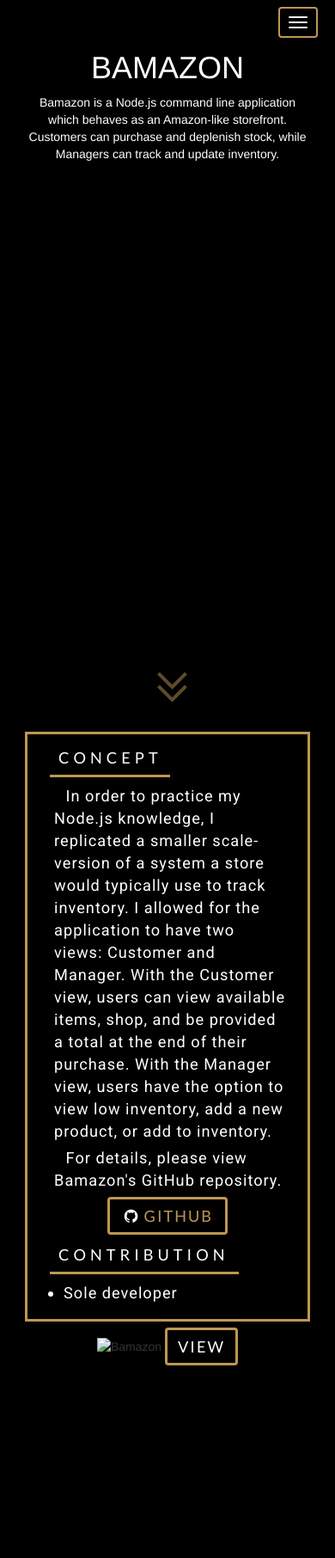
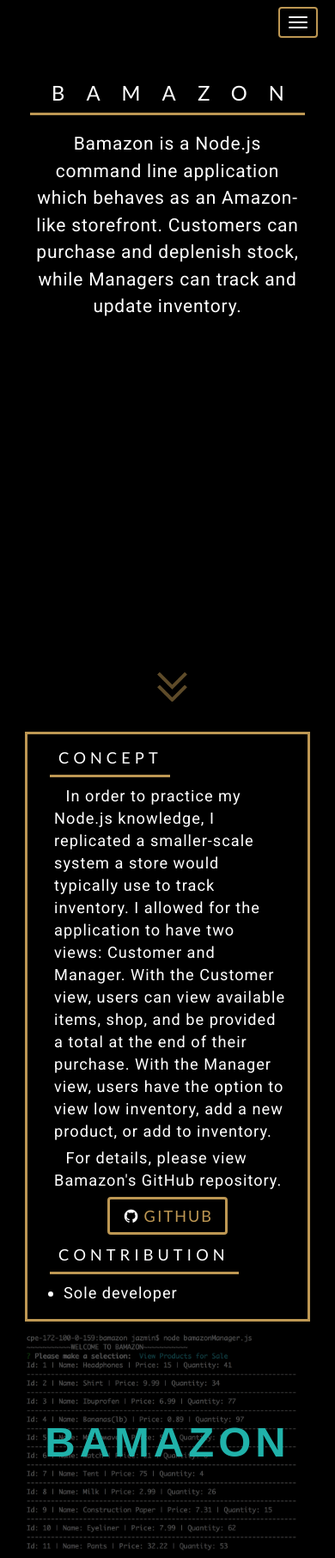
Before and after one commit to jazmin10/portfolio, a plain HTML site: page bamazon.html in a window 390 px wide. Shown: the whole page at 86% size. Before the commit the page ends 1588 px from the top, so only its background shows below. Drawn offline with nearby package versions, Linux system fonts and the light colour scheme; a web font is replaced by a local one.

Commit message:
styled bamazon.html including media queries

```diff
--- a/assets/css/projects.css
+++ b/assets/css/projects.css
@@ -221,7 +221,6 @@
 }
 
 /* Image */
-
 #codehive-project .image-content {
 	background: url("../images/hive-background.svg") no-repeat;
 }
@@ -328,6 +327,51 @@
 #webscraper-logo span {
 	font-size: .8em;
 	font-family: 'Fjalla One', sans-serif;
+}
+
+/* ================ SOCCER WEBSCRAPPER ================*/
+#bamazon-project .project-title h1 {
+	letter-spacing: 60px;
+	padding-left: 60px;
+	font-size: 5em;
+}
+
+#bamazon-project .project-title {
+	padding-top: 10%;
+	border-bottom: solid;
+	border-bottom-color: #bd9753;
+	width: 850px;
+	margin: 0 auto;
+	font-family: 'Lato', Open Sans, Arial;
+	margin-bottom: 5%;
+}
+
+#bamazon-project .overview {
+	font-family: 'Roboto', sans-serif;
+	font-size: 1.5em;
+	letter-spacing: .8px;
+	line-height: 1.5;
+}
+
+/* Image */
+#bamazon-project .image-content {
+	background: url("../images/bamazon-background2.png");
+	background-size: 100%;
+}
+
+#bamazon-project .image-content div {
+	height: 100%;
+	background: rgba(0, 0, 0, 0.67);
+}
+
+#bamazon-logo {
+	font-size: 5em;
+	margin: 0;
+	color: #20b2aa;
+	font-family: 'Arial', 'Helvetica';
+	font-weight: bolder;
+	padding-top: 200px;
+	letter-spacing: 5px;
 }
 
 /* ================ MEDIA QUERIES ================*/
@@ -479,6 +523,16 @@
 	#webscraper-project .project-title {
 		width: 700px;
 	}
+
+	#bamazon-project .project-title h1 {
+		letter-spacing: 50px;
+		padding-left: 50px;
+		font-size: 4.5em;
+	}
+
+	#bamazon-project .project-title {
+		width: 730px;
+	}
 }
 
 @media screen and (max-width: 850px) {
@@ -508,6 +562,14 @@
 	}
 
 	#codehive-project .project-title {
+		width: 650px;
+	}
+
+	#bamazon-project .project-title h1 {
+		font-size: 3.7em;
+	}
+
+	#bamazon-project .project-title {
 		width: 650px;
 	}
 }
@@ -551,6 +613,15 @@
 	#webscraper-project .project-title {
 		width: 600px;
 	}
+
+	#bamazon-project .project-title h1 {
+		letter-spacing: 43px;
+		padding-left: 43px;
+	}
+
+	#bamazon-project .project-title {
+		width: 600px;
+	}
 }
 
 @media screen and (max-width: 685px) {
@@ -582,6 +653,16 @@
 
 	#webscraper-project .project-overview {
 		padding-top: 15%;
+	}
+
+	#bamazon-project .project-title h1 {
+		font-size: 3em;
+		letter-spacing: 40px;
+		padding-left: 40px;
+	}
+
+	#bamazon-project .project-title {
+		width: 530px;
 	}
 }
 
@@ -630,6 +711,16 @@
 
 	#webscraper-project .project-overview {
 		padding-top: 20%;
+	}
+
+	#bamazon-project .project-title h1 {
+		font-size: 2.5em;
+		letter-spacing: 37px;
+		padding-left: 37px;
+	}
+
+	#bamazon-project .project-title {
+		width: 470px;
 	}
 }
 
@@ -691,6 +782,16 @@
 
 	#webscraper-project .project-title {
 		width: 420px;
+	}
+
+	#bamazon-project .project-title h1 {
+		font-size: 2.3em;
+		letter-spacing: 25px;
+		padding-left: 25px;
+	}
+
+	#bamazon-project .project-title {
+		width: 360px;
 	}
 }
 
@@ -758,6 +859,14 @@
 
 	#webscraper-project .project-title {
 		width: 330px;
+	}
+
+	#bamazon-project .project-title h1 {
+		font-size: 1.7em;
+	}
+
+	#bamazon-project .project-title {
+		width: 320px;
 	}
 }
 
@@ -828,6 +937,16 @@
 
 	#webscraper-project .project-title {
 		width: 280px;
+	}
+
+	#bamazon-project .project-title h1 {
+		font-size: 1.3em;
+		letter-spacing: 20px;
+		padding-left: 20px;
+	}
+
+	#bamazon-project .project-title {
+		width: 260px;
 	}
 }
 
@@ -1109,3 +1228,47 @@
 		font-size: 2.5em;
 	}
 }
+
+/* BAMAZON */
+@media screen and (max-width: 1240px) {
+	#bamazon-logo {
+		padding-top: 220px;
+	}
+}
+
+@media screen and (max-width: 1040px) {
+	#bamazon-logo {
+		font-size: 4.5em;
+	}
+}
+
+@media screen and (max-width: 991px) {
+	#bamazon-logo {
+		font-size: 5em;
+		padding: 100px 0px;
+	}
+}
+
+@media screen and (max-width: 545px) {
+	#bamazon-logo {
+		font-size: 4.5em;
+	}
+}
+
+@media screen and (max-width: 465px) {
+	#bamazon-logo {
+		font-size: 4em;
+	}
+}
+
+@media screen and (max-width: 400px) {
+	#bamazon-logo {
+		font-size: 3.5em;
+	}
+}
+
+@media screen and (max-width: 375px) {
+	#bamazon-logo {
+		font-size: 3em;
+	}
+}
--- a/bamazon.html
+++ b/bamazon.html
@@ -78,10 +78,10 @@
             <h4>CONCEPT</h4>
           </div>
 
-          <p>In order to practice my Node.js knowledge, I replicated a smaller scale-version of a system a store would typically use to track inventory. I allowed for the application to have two views: Customer and Manager. With the Customer view, users can view available items, shop, and be provided a total at the end of their purchase. With the Manager view, users have the option to view low inventory, add a new product, or add to inventory.</p>
+          <p>In order to practice my Node.js knowledge, I replicated a smaller-scale system a store would typically use to track inventory. I allowed for the application to have two views: Customer and Manager. With the Customer view, users can view available items, shop, and be provided a total at the end of their purchase. With the Manager view, users have the option to view low inventory, add a new product, or add to inventory.</p>
 					<p>For details, please view Bamazon's GitHub repository.</p>
 
-          <a class="btn github-btn" href="https://github.com/sadashivakj/SoundScout" target="_blank"><i class="fa fa-github fa-fw"></i>GITHUB</a>
+          <a class="btn github-btn" href="https://github.com/jazmin10/Bamazon" target="_blank"><i class="fa fa-github fa-fw"></i>GITHUB</a>
 
           <div class="contribution-title">
             <h4>CONTRIBUTION</h4>
@@ -95,11 +95,10 @@
 
 			<!-- Project's image -->
       <div class="col-md-6 image">
-        <div>
-          <img id="codehive-logo" alt="Bamazon" src="./assets/images/webscraper-logo.png">
-          <a href="https://realsoundscout.herokuapp.com/" target="_blank" class="view-proj-link">
-            <button class="btn">VIEW</button>
-          </a>
+        <div class="image-content">
+          <div>
+            <h1 id="bamazon-logo">BAMAZON</h1>
+          </div>
         </div>
       </div>
     </div>
```
Also changed, not shown: webscraper.html (+1 -1 lines), assets/images/bamazon-background2.png (added).
